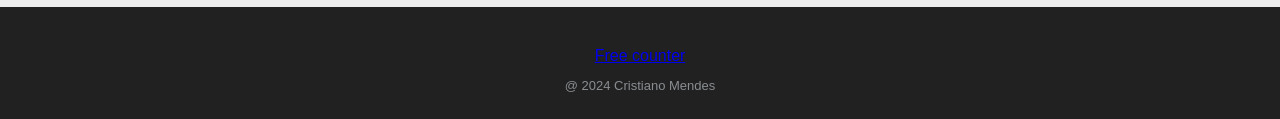
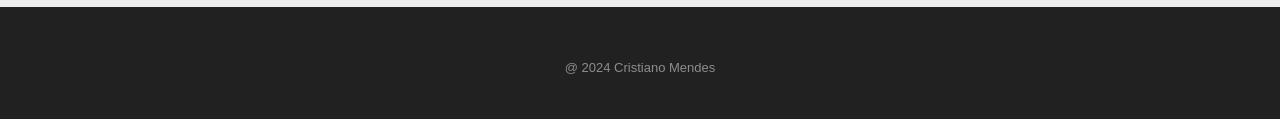
Before and after one commit to CristianoMends/CristianoMends.github.io, a plain HTML site: page index.html in a window 1280 px wide. Shown: the part 1301-1420 px from the top of the page. Drawn offline with nearby package versions, Linux system fonts and the light colour scheme.

Commit message:
updated 04/2024

```diff
--- a/index.html
+++ b/index.html
@@ -153,9 +153,6 @@
     </main>
     <footer>
 
-        <div class="visitors">
-            <script type="text/javascript" src="https://www.counters-free.net/count/fa1n"></script><br>
-            <a href='http://www.freevisitorcounters.com'>Free counter</a> <script type='text/javascript' src='https://whomania.com/ctr?id=1334d66d4dcc7bd5889aa57efd9c109cd50b5644'></script></div>
         <p class="copy">@ 2024 Cristiano Mendes</p>
     </footer>
     <script src="script.js"></script>
```
